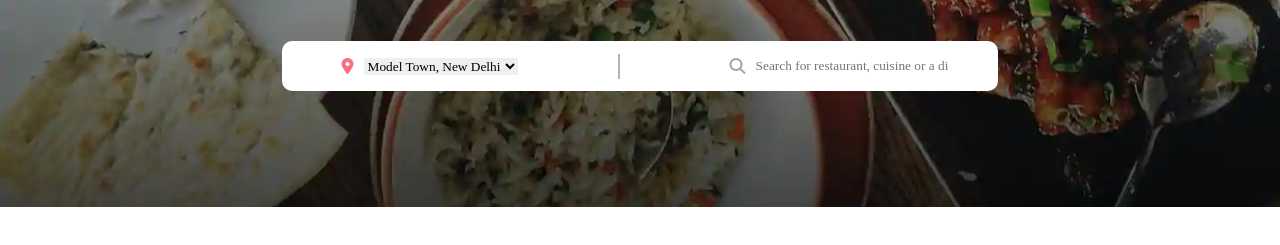
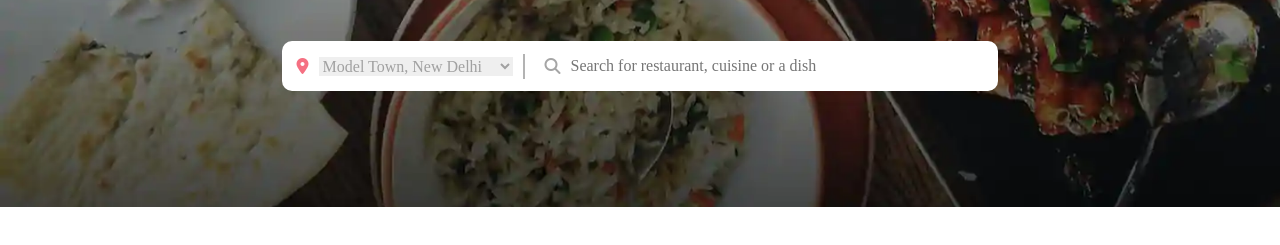
Before and after one commit to Snehal17sawant/ZomatoCloneBySnehal, a plain HTML site: page LandingPage/index.html in a window 1280 px wide. Shown: the part 273-518 px from the top of the page. Drawn offline with Linux system fonts and the light colour scheme.

Commit message:
header section almost complete

```diff
--- a/LandingPage/assets/styles/styles.css
+++ b/LandingPage/assets/styles/styles.css
@@ -90,7 +90,8 @@ div.search-box div{
     display: flex;
     align-items: center;
     height: 50px;
-    margin: 0px 50px;
+    margin: 0px 5px;
+    flex-direction: row;
 }
 
 header div.search-box i{
@@ -101,8 +102,19 @@ header div.search-box div.select i{
     color: #f57082;
 }
 
-header div.search-box div.input {
+header div.search-box div.select select{
     color: #828282b7;
+    font-size: 1rem;
+    flex-grow: 1;
+}
+
+header div.search-box div.input i{
+    color: #828282b7;
+}
+
+header div.search-box div.input input{
+    color: #828282b7;
+    font-size: 1rem;
 }
 
 header div.search-box div.seperator{
@@ -115,6 +127,12 @@ header div.search-box div.input{
     flex-grow: 80;
 }
 
+header div.search-box div.select{
+    flex-grow: 5;
+}
+
 header div.search-box div.input input{
     width: 100%;
+    align-self: center;
+    font-size: 1rem;
 }
```
